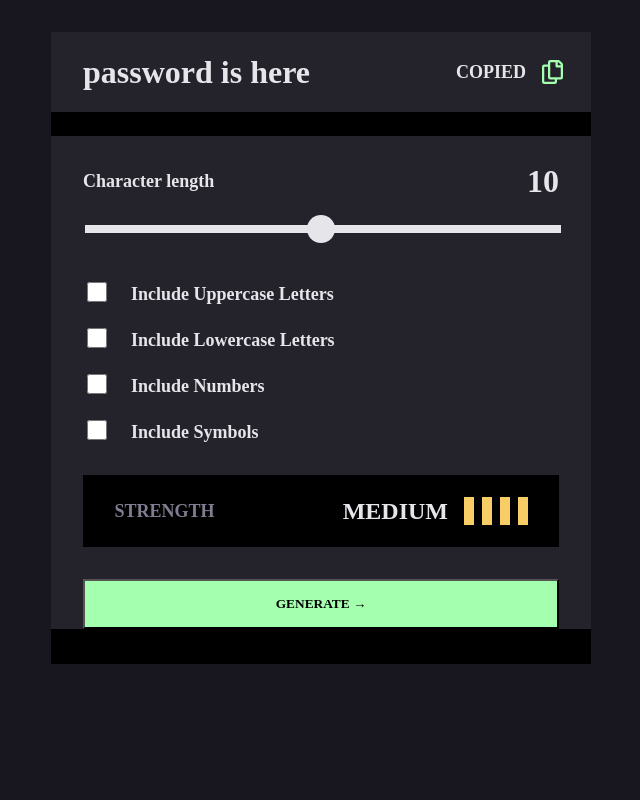
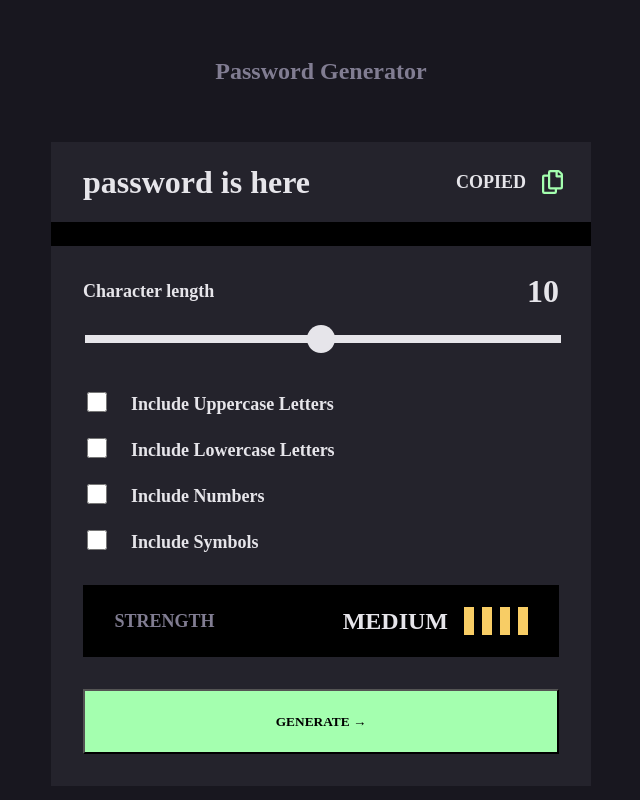
Before and after one commit to kaiuliia/password-generator, a React (Create React App) app: page / in a window 1280 px wide. Shown: the whole page, without its empty margins (319-959 px from the left). Built offline with nearby package versions, Linux system fonts and the light colour scheme.

Commit message:
display html css done

```diff
--- a/src/App.css
+++ b/src/App.css
@@ -18,7 +18,8 @@ html {
   display: flex;
   flex-direction: column;
   align-items: center;
-  justify-content: center;
+  vertical-align: center;
+  /*justify-content: center;*/
 }
 
 .App-logo {
@@ -27,25 +28,14 @@ html {
 }
 
 .App-header {
-  width: 260px;
-  height: 32px;
-  left: 590px;
-  top: 133px;
-
-  /* Heading (M) */
-
   font-family: "JetBrains Mono";
   font-style: normal;
   font-weight: 700;
   font-size: 24px;
+  color: #817d92;
   line-height: 32px;
-  /* identical to box height */
-
-  /*text-align: right;*/
-
-  /* Grey */
-
-  color: white;
+  margin-top: 31px;
+  margin-bottom: 31px;
 }
 
 .Form {
@@ -102,6 +92,7 @@ img {
 .settings-container {
   background: #24232c;
   width: 540px;
+  height: 540px;
 }
 
 .slider-container {
@@ -241,10 +232,10 @@ img {
 }
 .button {
   background: #a4ffaf;
-  height: 50px;
-  width: 100%;
+  height: 65px;
+  width: 476px;
 
-  margin: 0 2rem 0 2rem;
+  margin: 0 32px 0 32px;
   font-family: "JetBrains Mono";
   font-weight: bold;
 }
```
